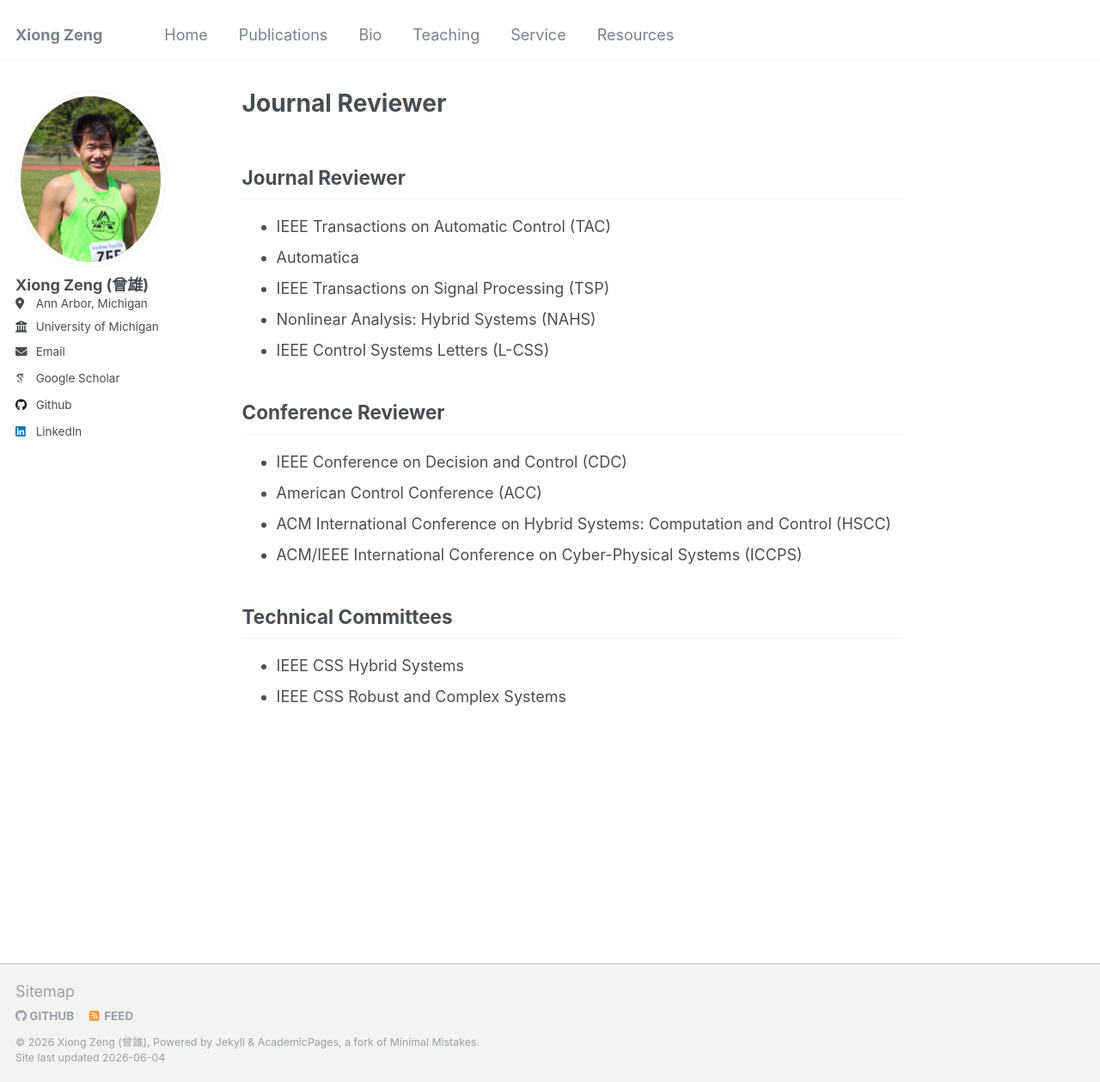
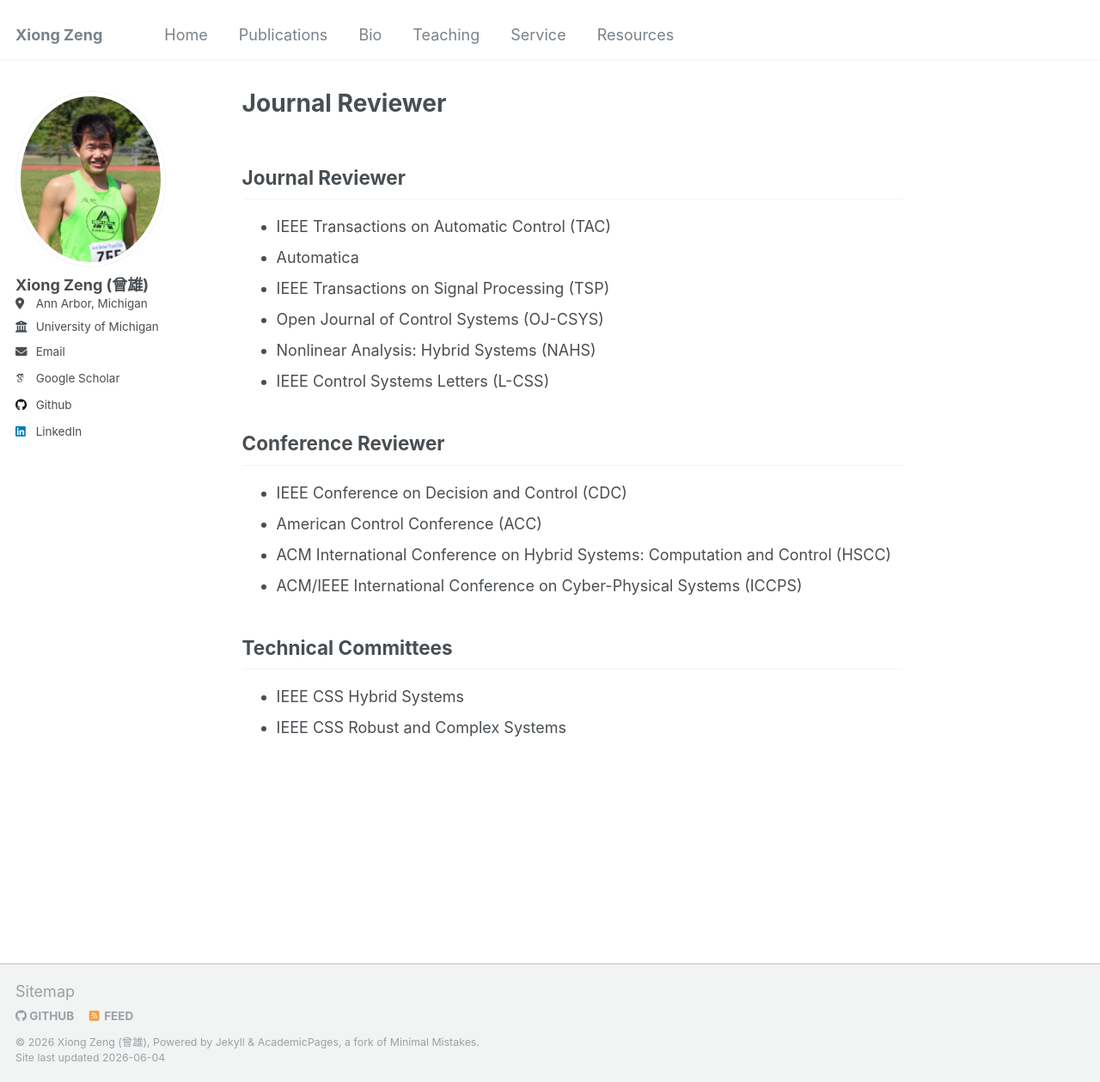
Before and after one commit to zengxiong111/zengxiong.github.io, a Jekyll site: the page built from _pages/service.md, in a window 1280 px wide and 1259 px high. Shown: the whole window at 86% size. Built offline with Jekyll 4.4.1, drawn with Linux system fonts in a browser that asks for light colours; some web fonts are replaced; our own code applies the rules of GitHub Pages for plain Markdown files.

Commit message:
Update service.md

```diff
--- a/_pages/service.md
+++ b/_pages/service.md
@@ -9,6 +9,7 @@ author_profile: true
 - IEEE Transactions on Automatic Control (TAC)
 - Automatica
 - IEEE Transactions on Signal Processing (TSP)
+- Open Journal of Control Systems (OJ-CSYS)
 - Nonlinear Analysis: Hybrid Systems (NAHS)
 - IEEE Control Systems Letters (L-CSS)
 
```
